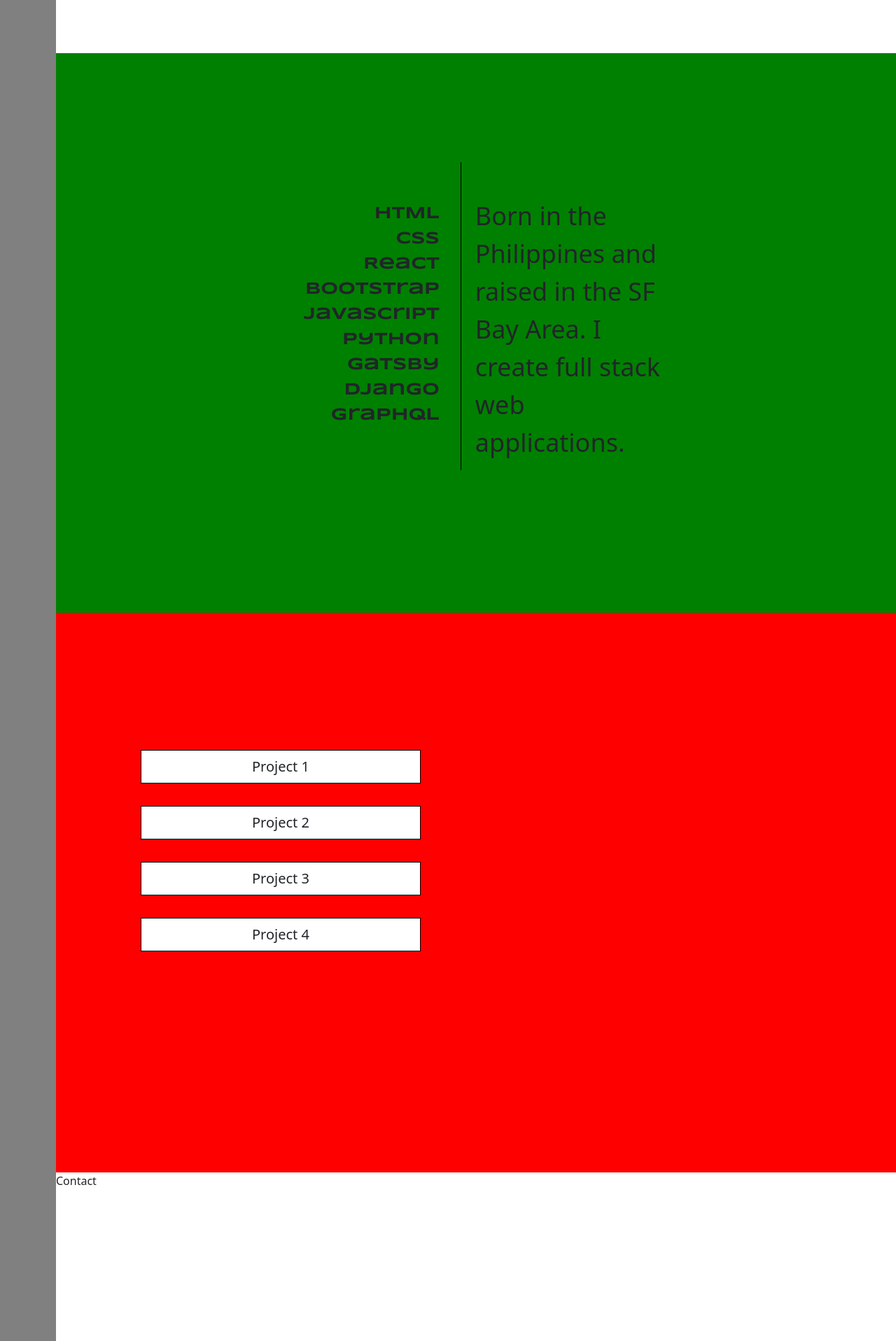
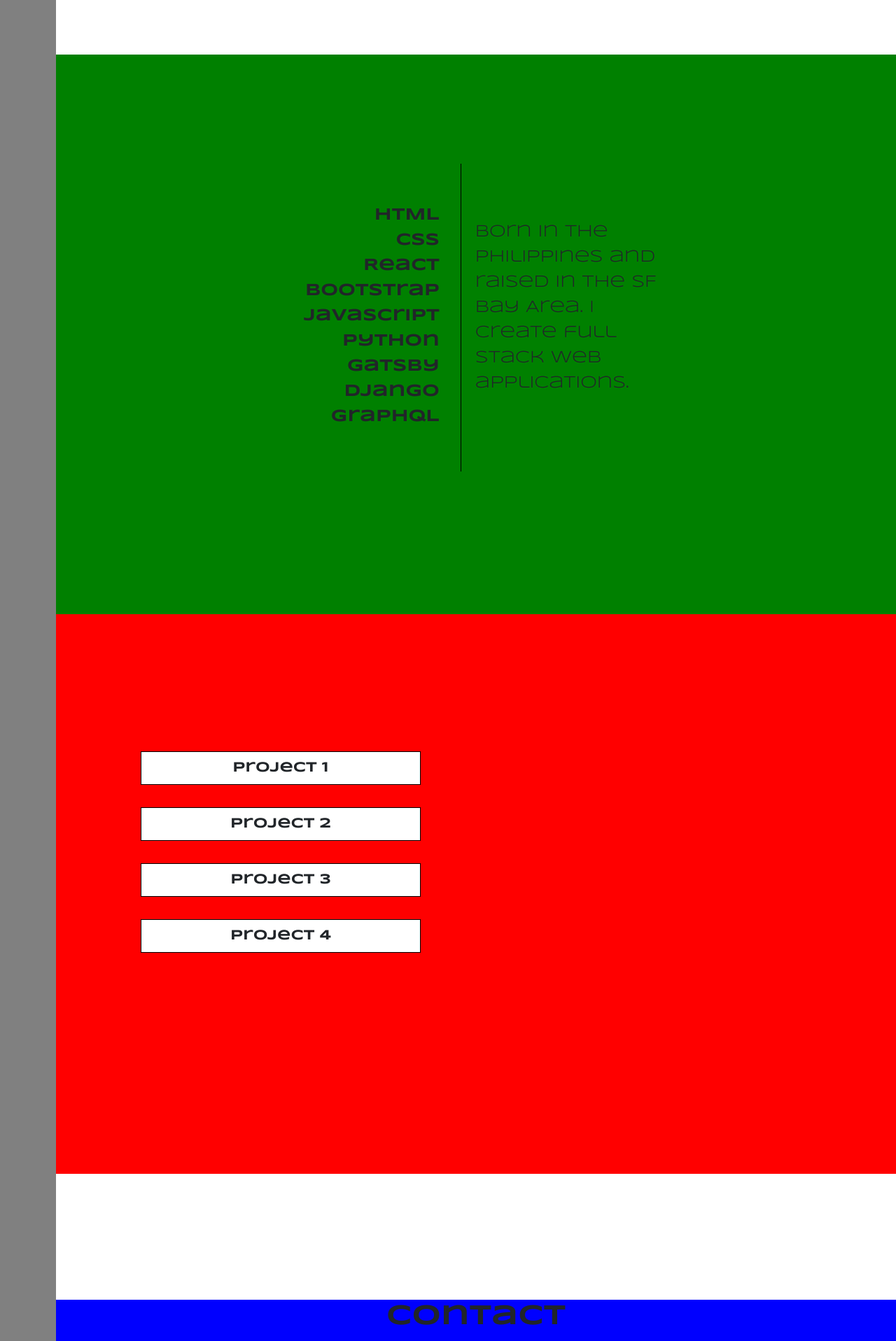
Before and after one commit to chabadilla92/reactportfolio, a React (Create React App) app: page / in a window 1280 px wide. Shown: the part 880-2797 px from the top of the page at 70% size. Built offline with nearby package versions, Linux system fonts and the light colour scheme.

Commit message:
fonts done

```diff
--- a/public/index.html
+++ b/public/index.html
@@ -16,7 +16,8 @@
     <!-- Google Fonts -->
     <link rel="preconnect" href="https://fonts.googleapis.com">
     <link rel="preconnect" href="https://fonts.gstatic.com" crossorigin>
-    <link href="https://fonts.googleapis.com/css2?family=Open+Sans&family=Syncopate:wght@700&display=swap" rel="stylesheet">
+    <link href="https://fonts.googleapis.com/css2?family=Open+Sans&family=Syncopate:wght@400;700&display=swap" rel="stylesheet">
+
 
     <meta name="viewport" content="width=device-width, initial-scale=1" />
     <meta name="theme-color" content="#000000" />
--- a/src/App.css
+++ b/src/App.css
@@ -54,11 +54,13 @@ li a {
   padding-top: 1em;
   font-size: 40px;
   font-family: 'Syncopate', sans-serif;
+  font-weight: 700;
+
 }
 #subheading {
   text-align: right;
-  margin-right: 5em;
-  font-size: 10px;
+  margin-right: 3.5em;
+  font-size: 12px;
   font-family: 'Syncopate', sans-serif;
 }
 
@@ -99,6 +101,7 @@ main {
   margin-right: 30px;
   padding-top: 56px;
   font-family: 'Syncopate', sans-serif;
+  font-weight: 700;
 }
 
 #skillslist > li {
@@ -107,12 +110,13 @@ main {
 }
 
 #description {
-  padding-top: 50px;
+  padding-top: 80px;
   padding-left: 20px;
   height: 440px;
   width: 300px;
   border-left: 1px solid black;
-  font-size: 36px;
+  font-size: 24px;
+  font-family: 'Syncopate', sans-serif;
 }
 
 /* PROJECT */
@@ -127,11 +131,13 @@ margin-top: 15%;
 display: grid;
 grid-template-rows: 1fr 1fr 1fr 1fr;
 grid-template-columns: 1fr 1fr;
+font-family: 'Syncopate', sans-serif;
 }
 
 /* Project Titles */
-#row1 #row2 #row3 #row4 {
+#row1 > a, #row2 > a, #row3 > a, #row4 > a {
   margin: 0;
+  font-weight: 700;
 }
 
 #row1 {
@@ -168,7 +174,53 @@ grid-template-columns: 1fr 1fr;
   border-radius: 0px;
 }
 
-
+/* CONTACT */
 #contactsection {
   height: 100vh;
+
+
 }
+
+#contactcontainer {
+  bottom: 0;
+  background: blue;
+  text-align: center;
+  margin-top: 15%;
+
+}
+
+#contactheader {
+  margin-bottom: 3rem;
+  font-family: 'Syncopate', sans-serif;
+  font-weight: 700;
+}
+
+#email {
+  margin-top: 180px;
+  font-family: 'Syncopate', sans-serif;
+  font-size: 20px;
+}
+
+#socials {
+  display: flex;
+  justify-content: center;
+  padding: 0;
+}
+
+#socials > li {
+  list-style-type: none;
+  padding: 20px;
+}
+
+#copyright {
+  padding-top: 50px;
+  padding-bottom: 0;
+  font-family: 'Syncopate', sans-serif;
+  font-size: 12px;
+}
+
+#contactbtn {
+  margin-top: 10px;
+  font-size: 60px;
+  padding: 0;
+}
--- a/src/App.js
+++ b/src/App.js
@@ -3,6 +3,7 @@ import "./App.css";
 import "bootstrap/dist/css/bootstrap.min.css";
 import Projects from "./components/Projects.js";
 import About from "./components/About.js";
+import Contact from "./components/Contact.js"
 
 function App() {
   return (
@@ -25,7 +26,7 @@ function App() {
 
       <section id="aboutsection"><About /></section>
       <section id="projectsection"><Projects /></section>
-      <section id="contactsection">Contact</section>
+      <section id="contactsection"><Contact /></section>
 
     </div>
   );
--- /dev/null
+++ b/src/components/Contact.js
@@ -0,0 +1,21 @@
+import React from "react";
+
+function Contact() {
+    return (
+        <div id="contactcontainer">
+            <h1 id="contactheader">Contact</h1>
+            <div id="email">chabadilla92@gmail.com</div>
+            <ul id="socials">
+                <li><a href="#"><i class="bi bi-facebook"></i></a></li>
+                <li><a href="#"><i class="bi bi-linkedin"></i></a></li>
+                <li><a href="#"><i class="bi bi-github"></i></a></li>
+                <li><a href="#"><i class="bi bi-instagram"></i></a></li>
+            </ul>
+            <div id="copyright">© 2021 Chris Abadilla</div>
+            <div class="btn" id="contactbtn"><i class="bi bi-arrow-up-circle"></i>
+            </div>
+        </div>
+    )
+}
+
+export default Contact;
```
